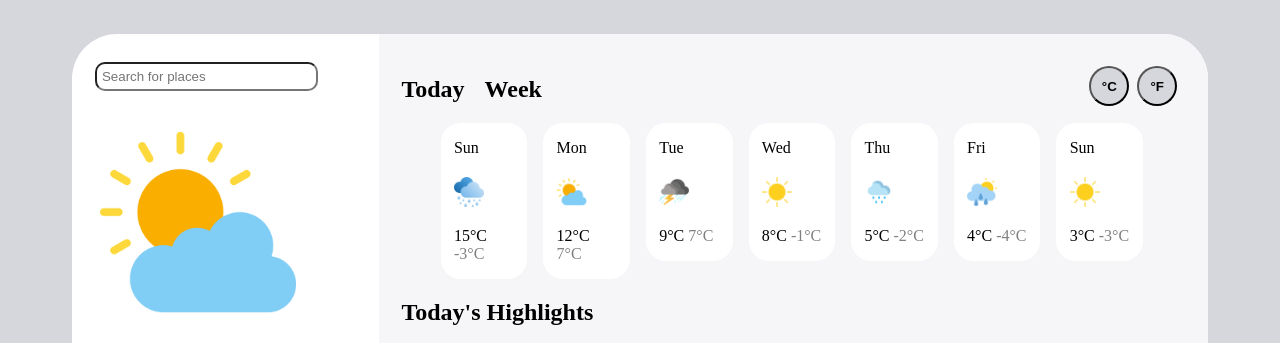
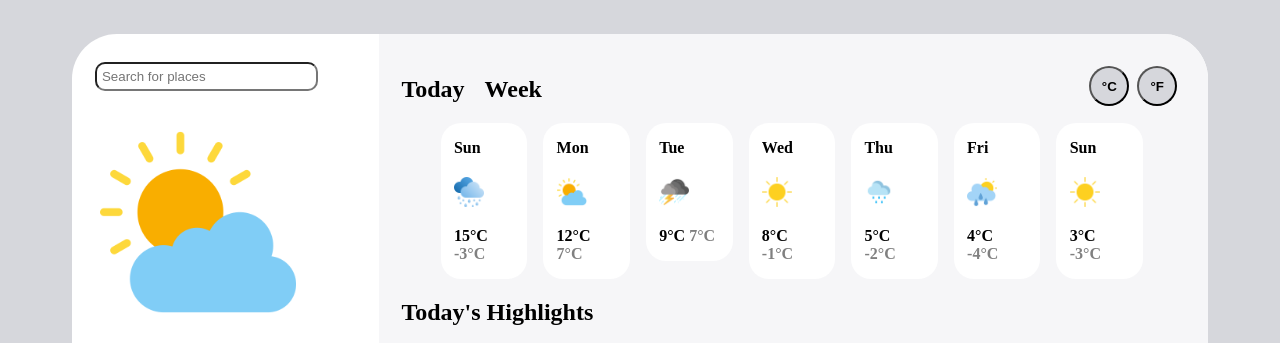
Before and after one commit to Nick-Lemy/weather_website_clone, a plain HTML site: page index.html in a window 1280 px wide. Shown: the top 343 px of the page. Drawn offline with Linux system fonts and the light colour scheme.

Commit message:
More CSS adjustments

```diff
--- a/styles.css
+++ b/styles.css
@@ -168,6 +168,7 @@ button{
     background-color: #D6D7DC;
     color: black;
     font-weight: bold;
+    text-align: center;
 }
 
 button:hover {
@@ -179,6 +180,10 @@ button:hover {
     width: 30px;
     height: auto;
     padding: 0%;
+}
+
+.week p {
+    font-weight: bold;
 }
 
 .city-image {
```
